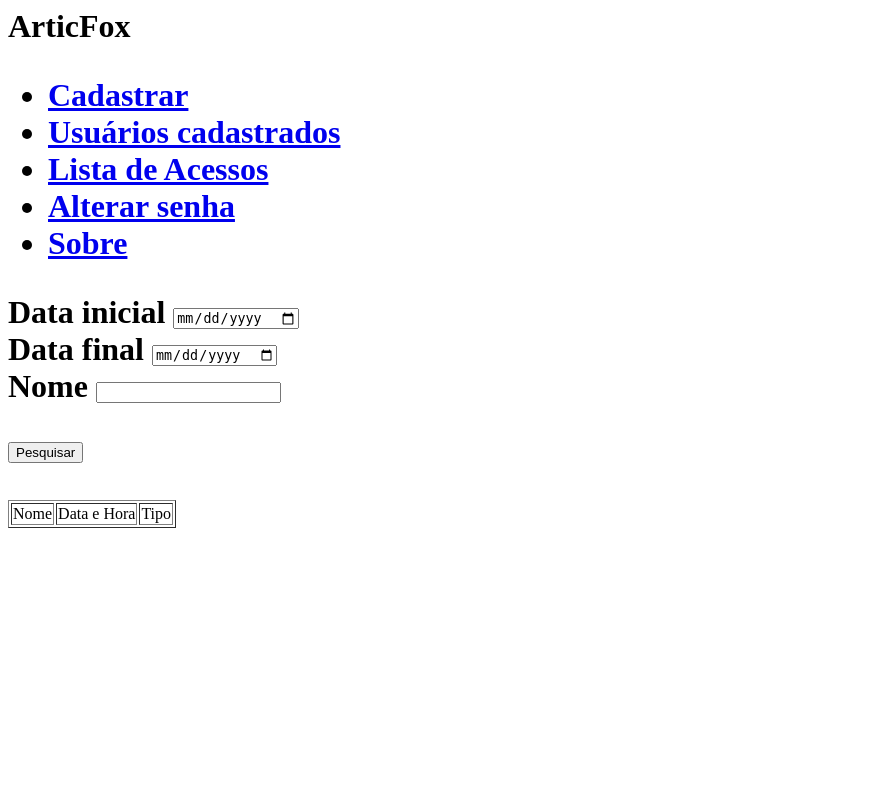
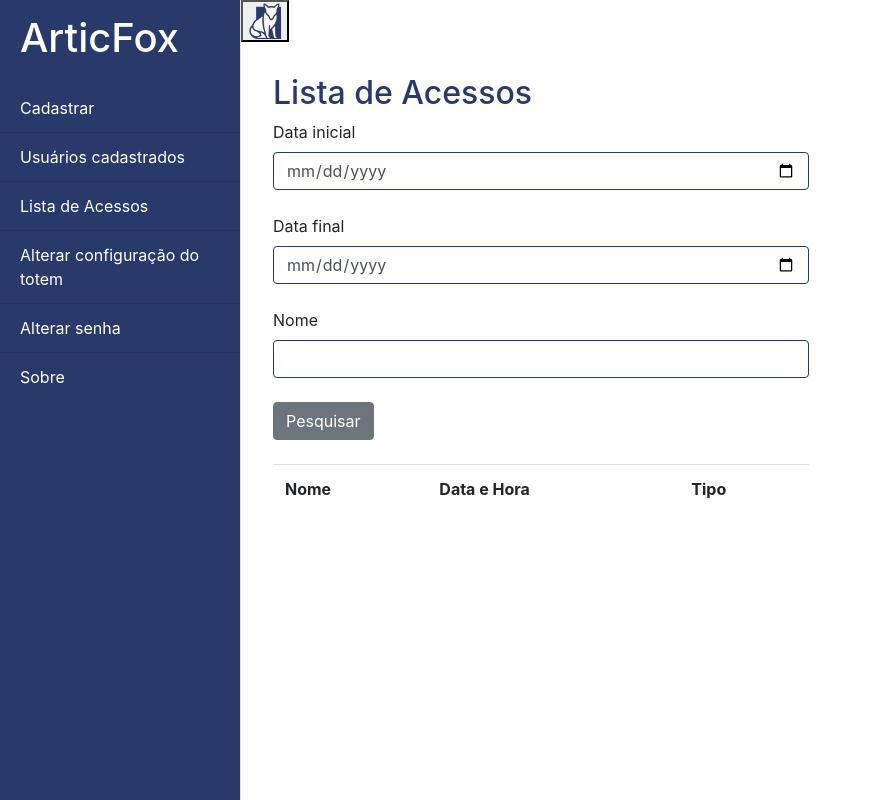
Before and after one commit to linchiyu/Django-general, a Django app: page /acessos in a window 1280 px wide. Shown: the whole page, without its empty margins (0-872 px from the left). Run offline with Django 3.2, Linux system fonts and the light colour scheme; the visitor is signed in with stand-in values (Sample User, id 1); data that the repository does not hold is empty; some libraries are stand-ins or nearby versions.

Commit message:
Basic Front End

```diff
--- a/backend/static/css/base.css
+++ b/backend/static/css/base.css
@@ -1,3 +1,21 @@
 .form-control {
     border-color: #29396a !important;
 }
+
+body,
+html,
+.sidebar_container {
+    height: 100%;
+}
+
+.sidebar_form_container {
+    padding: 2rem;
+    max-width: 600px;
+}
+
+h1,
+h2,
+h3 {
+    color: #29396a ;
+
+}
--- /dev/null
+++ b/backend/static/css/simple-sidebar.css
@@ -0,0 +1,64 @@
+/*!
+ * Start Bootstrap - Simple Sidebar (https://startbootstrap.com/templates/simple-sidebar)
+ * Copyright 2013-2020 Start Bootstrap
+ * Licensed under MIT (https://github.com/StartBootstrap/startbootstrap-simple-sidebar/blob/master/LICENSE)
+ */
+
+ #wrapper {
+    overflow-x: hidden;
+
+ }
+
+#sidebar-wrapper {
+  min-height: 100vh;
+  background-color: #29396a !important;
+
+  margin-left: -15rem;
+  -webkit-transition: margin .25s ease-out;
+  -moz-transition: margin .25s ease-out;
+  -o-transition: margin .25s ease-out;
+  transition: margin .25s ease-out;
+}
+
+#sidebar-wrapper .sidebar-heading {
+  padding: 0.875rem 1.25rem;
+  font-size: 1.2rem;
+
+}
+.sidebar-heading h1{
+  color: white !important;
+
+}
+
+.list-group-item{
+  background-color: #29396a !important;
+  color: white;
+}
+#sidebar-wrapper .list-group {
+  width: 15rem;
+  background-color: #29396a !important;
+
+}
+
+#page-content-wrapper {
+  min-width: 100vw;
+}
+
+#wrapper.toggled #sidebar-wrapper {
+  margin-left: 0;
+}
+
+@media (min-width: 768px) {
+  #sidebar-wrapper {
+    margin-left: 0;
+  }
+
+  #page-content-wrapper {
+    min-width: 0;
+    width: 100%;
+  }
+
+  #wrapper.toggled #sidebar-wrapper {
+    margin-left: -15rem;
+  }
+}
--- a/backend/templates/base.html
+++ b/backend/templates/base.html
@@ -17,7 +17,7 @@
     <!-- Bootstrap CSS -->
     <link rel="stylesheet" href="{% static 'css/bootstrap/bootstrap.min.css' %}">
     <link rel="stylesheet" href="{% static 'css/base.css' %}">
-
+    <link href="{% static 'css/simple-sidebar.css' %}" rel="stylesheet">
     <!-- Favicon -->
     <link rel="shortcut icon" href="{% static 'img/articfox.ico' %}" />
     <title>
@@ -25,7 +25,7 @@
     </title>
 </head>
 
-<body>
+<body >
 
     {% block content %} {% endblock content %}
 
--- a/backend/templates/formulario/lista_acessos.html
+++ b/backend/templates/formulario/lista_acessos.html
@@ -1,34 +1,31 @@
 {% extends "lista_link.html" %}
-<!DOCTYPE html>
-<html>
-<head>
-	<title></title>
-</head>
-{% block content %}
-<body>
+{% block page_title %}Lista de Acessos
+{% endblock page_title %}
+{% block sidebar_content %}
+<h2> Lista de Acessos</h2>
 <form method="POST">
 	{% csrf_token %}
 	<label>Data inicial</label>
-		<input type="date" name="dataI"></input >
+	<input class="form-control" type="date" name="dataI"></input>
 	<br>
 	<label>Data final</label>
-		<input type="date" name="dataF">
+	<input class="form-control" type="date" name="dataF">
 	<br>
 	<label>Nome</label>
-		<input type="text" name="search">
-		<br><br>
-		<button type="submit">Pesquisar</button><br><br>
+	<input class="form-control" type="text" name="search">
+	<br>
+	<button class="btn btn-secondary"type="submit">Pesquisar</button><br><br>
 	{% for message in messages %}
 	<div class="alert alert-danger">
 		{{message}}
 	</div>
 	<br>
 	{% endfor %}
-		<table border="1">
+	<table class="table">
 		<tr>
-		        <td>Nome</td>
-		        <td>Data e Hora</td>
-		        <td>Tipo</td>
+			<td><strong>Nome</strong></td>
+			<td><strong>Data e Hora</strong></td>
+			<td><strong>Tipo</strong></td>
 		</tr>
 		{% for i in acessos %}
 		<tr>
@@ -39,6 +36,4 @@
 		{% endfor %}
 	</table>
 </form>
-</body>
 {% endblock %}
-</html>
--- a/backend/templates/lista_link.html
+++ b/backend/templates/lista_link.html
@@ -1,16 +1,41 @@
-<head>
-	<h1>ArticFox<h1>
-	<nav id="menu">
-		<ul>
-			<li><a href="/cadastrar">Cadastrar</a></li>
-			<li><a href="/usuarioscadastrados">Usuários cadastrados</a></li>
-			<li><a href="/acessos">Lista de Acessos</a></li>
-			<li hidden='True'><a href="/configuracao">Alterar configuração do totem</a></li>
-			<li><a href="/senha">Alterar senha</a></li>
-			<li><a href="/sobre">Sobre</a></li>
-		</ul>
-	</nav>
-</head>
+{% extends 'base.html' %}
+{% load static %}
+
 
 {% block content %}
-{% endblock %}
+<div class="d-flex" id="wrapper">
+	<div class="bg-light border-right" id="sidebar-wrapper">
+		<div class="sidebar-heading"><h1>ArticFox</h1> </div>
+		<div class="list-group list-group-flush">
+			<a class="list-group-item list-group-item-action bg-light" href="/cadastrar">Cadastrar</a>
+			<a class="list-group-item list-group-item-action bg-light" href="/usuarioscadastrados">Usuários
+				cadastrados</a>
+			<a class="list-group-item list-group-item-action bg-light" href="/acessos">Lista de Acessos</a>
+			<a class="list-group-item list-group-item-action bg-light" href="/configuracao">Alterar configuração do
+				totem</a>
+			<a class="list-group-item list-group-item-action bg-light" href="/senha">Alterar senha</a>
+			<a class="list-group-item list-group-item-action bg-light" href="/sobre">Sobre</a>
+		</div>
+	</div>
+
+	<div id="page-content-wrapper">
+			<button class="" id="menu-toggle"><img src="{% static 'img/small-icon.png' %}"
+					class="" width="32px"
+					alt=""></button>
+
+		<div class="sidebar_form_container">
+			{% block sidebar_content %}
+		{% endblock sidebar_content %}
+		</div>
+
+
+	</div>
+</div>
+
+<script>
+	$("#menu-toggle").click(function (e) {
+		e.preventDefault();
+		$("#wrapper").toggleClass("toggled");
+	});
+</script>
+{% endblock content %}
```
Also changed, not shown: backend/templates/formulario/alterar.html (+4 -9 lines), backend/templates/formulario/cadastro_face.html (+15 -18 lines), backend/templates/formulario/configs.html (+3 -9 lines), backend/templates/formulario/lista_cadastrados.html (+23 -17 lines), backend/templates/formulario/senha.html (+7 -12 lines), backend/templates/formulario/sobre.html (+3 -6 lines), backend/static/img/small-icon.png (added). Lines whose indentation alone changed are shown as unchanged.
